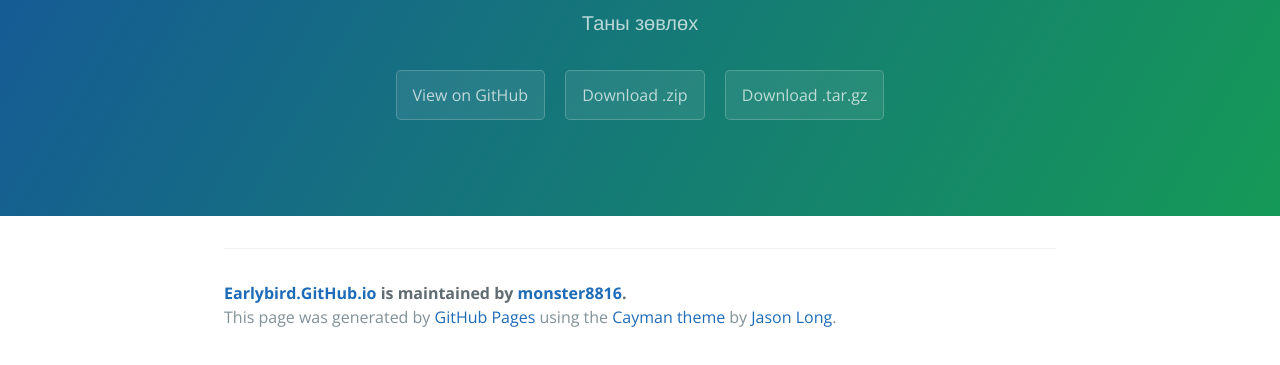
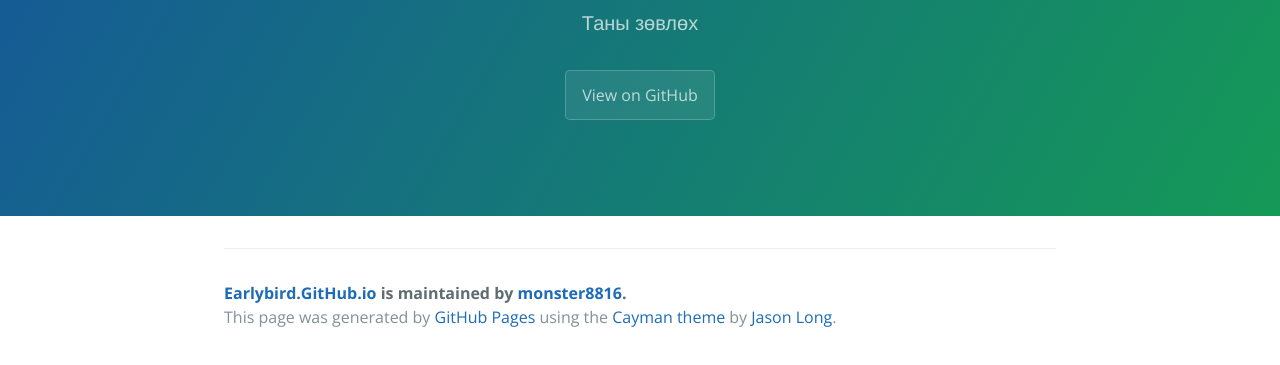
Before and after one commit to monster8816/earlybird.github.io, a plain HTML site: page index.html in a window 1280 px wide. Shown: the part 167-532 px from the top of the page. Drawn offline with nearby package versions, Linux system fonts and the light colour scheme.

Commit message:
Update index.html

```diff
--- a/index.html
+++ b/index.html
@@ -14,8 +14,6 @@
       <h1 class="project-name">Early Bird</h1>
       <h2 class="project-tagline">Таны зөвлөх </h2>
       <a href="https://github.com/monster8816/earlybird.github.io" class="btn">View on GitHub</a>
-      <a href="https://github.com/monster8816/earlybird.github.io/zipball/master" class="btn">Download .zip</a>
-      <a href="https://github.com/monster8816/earlybird.github.io/tarball/master" class="btn">Download .tar.gz</a>
     </section>
 
     <section class="main-content">
```
